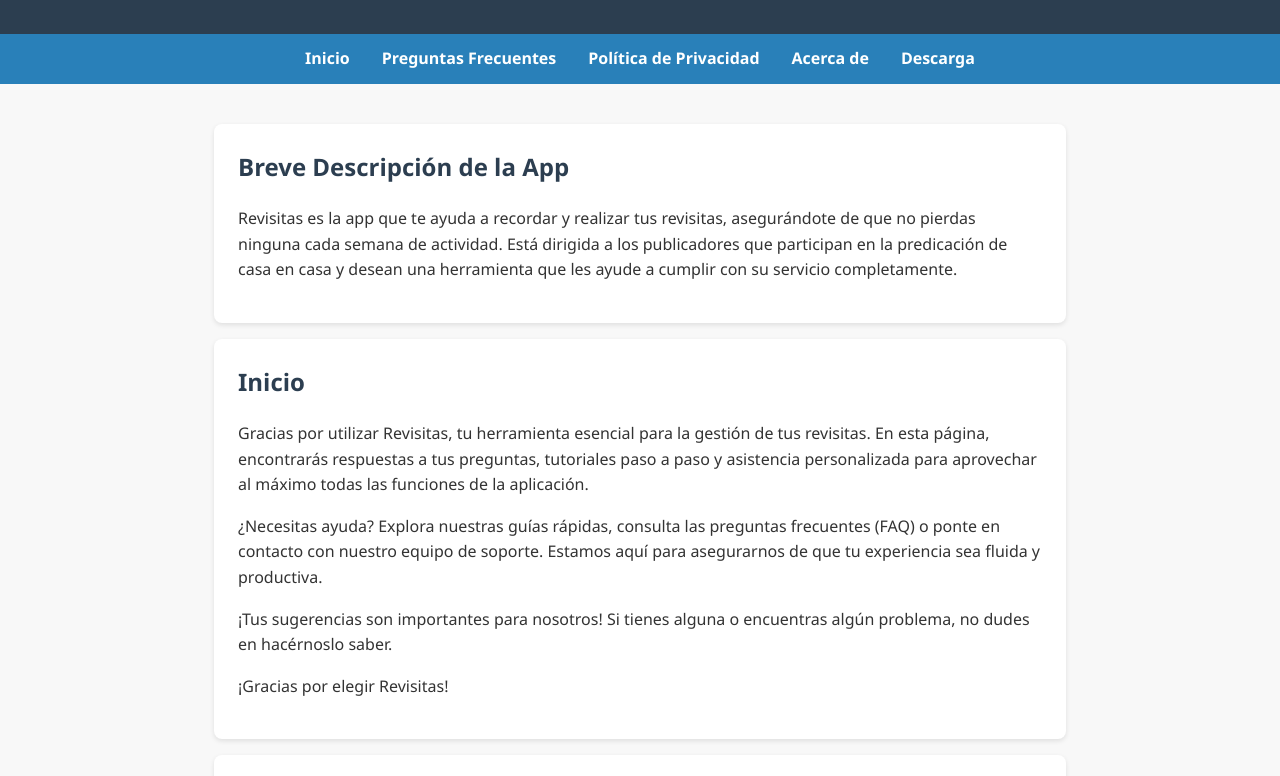
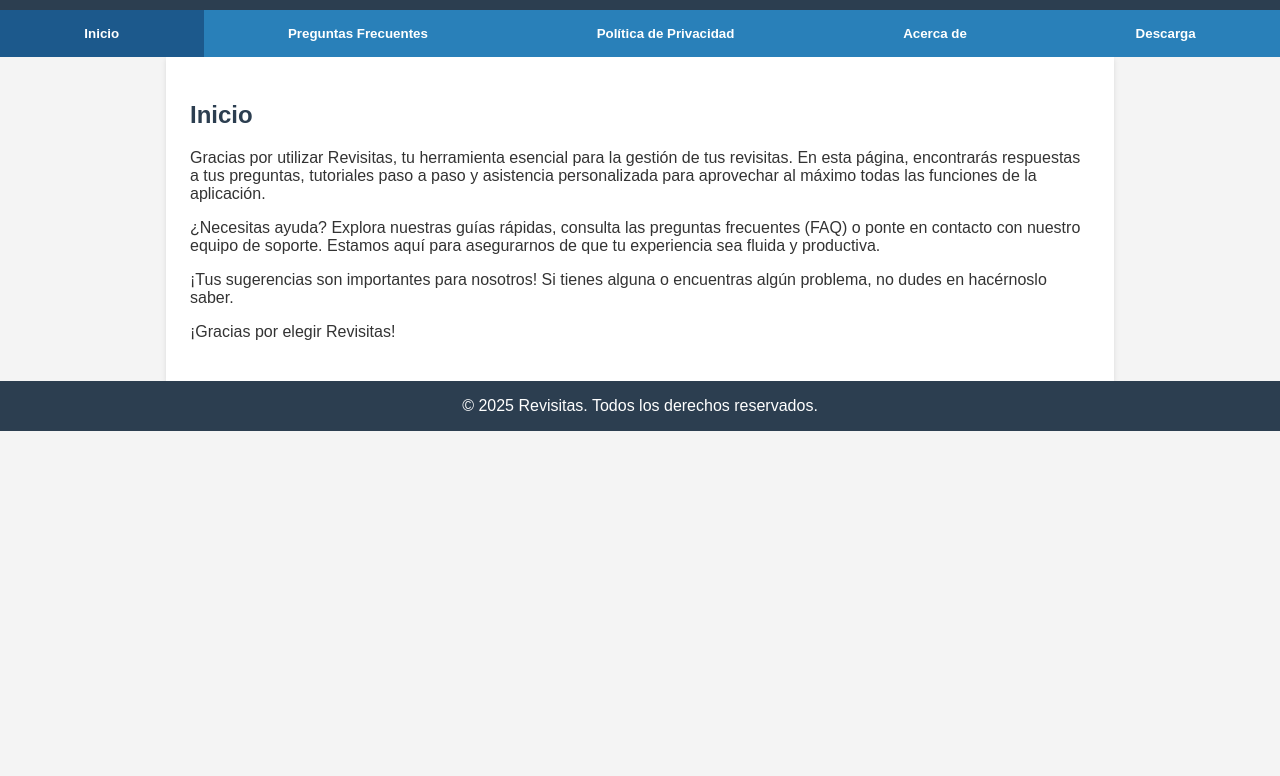
Before and after one commit to Codoflaco/revisitas, a plain HTML site: page index.html in a window 1280 px wide. Shown: the part 108-884 px from the top of the page. After the commit the page ends 800 px from the top, so only its background shows below. Drawn offline with Linux system fonts and the light colour scheme.

Commit message:
Update index.html

```diff
--- a/index.html
+++ b/index.html
@@ -2,93 +2,79 @@
 <html lang="es">
 <head>
   <meta charset="UTF-8" />
-  <meta name="viewport" content="width=device-width, initial-scale=1.0" />
+  <meta name="viewport" content="width=device-width, initial-scale=1.0"/>
   <title>Revisitas</title>
   <style>
     :root {
-      --primary-color: #2c3e50;
-      --accent-color: #2980b9;
-      --background-color: #f8f8f8;
-      --text-color: #333;
-    }
-
-    * {
-      box-sizing: border-box;
+      --primary: #2c3e50;
+      --accent: #2980b9;
+      --bg: #f4f4f4;
+      --text: #333;
     }
 
     body {
       margin: 0;
-      font-family: 'Segoe UI', sans-serif;
-      background-color: var(--background-color);
-      color: var(--text-color);
-      line-height: 1.6;
+      font-family: sans-serif;
+      background-color: var(--bg);
+      color: var(--text);
     }
 
     header {
-      background-color: var(--primary-color);
+      background: var(--primary);
       color: white;
-      padding: 1.5rem;
+      padding: 1.2rem;
       text-align: center;
     }
 
-    nav {
+    .tabs {
       display: flex;
       flex-wrap: wrap;
-      justify-content: center;
-      background-color: var(--accent-color);
+      justify-content: space-around;
+      background: var(--accent);
     }
 
-    nav a {
+    .tabs button {
+      flex: 1 1 auto;
+      padding: 1rem;
+      border: none;
+      background: var(--accent);
       color: white;
-      padding: 0.75rem 1rem;
-      text-decoration: none;
       font-weight: bold;
-      text-align: center;
+      cursor: pointer;
     }
 
-    nav a:hover {
-      background-color: #1f5f8b;
-    }
-
-    main {
-      max-width: 900px;
-      margin: auto;
-      padding: 1.5rem;
+    .tabs button.active {
+      background: #1c598c;
     }
 
     section {
-      background-color: white;
-      margin: 1rem 0;
+      display: none;
       padding: 1.5rem;
-      border-radius: 8px;
+      background: white;
+      max-width: 900px;
+      margin: auto;
       box-shadow: 0 2px 5px rgba(0,0,0,0.1);
     }
 
+    section.active {
+      display: block;
+    }
+
     h2 {
-      color: var(--primary-color);
-      margin-top: 0;
+      color: var(--primary);
     }
 
     footer {
-      background-color: var(--primary-color);
+      background: var(--primary);
       color: white;
       text-align: center;
       padding: 1rem;
-      font-size: 0.9rem;
     }
 
     @media (max-width: 600px) {
-      nav a {
-        flex: 1 1 100%;
-        padding: 1rem;
-      }
-
-      main {
-        padding: 1rem;
-      }
-
-      section {
-        padding: 1rem;
+      .tabs button {
+        font-size: 0.85rem;
+        padding: 0.8rem;
       }
     }
   </style>
@@ -96,24 +82,18 @@
 <body>
 
 <header>
-  <h1>Nombre de tu App: Revisitas.</h1>
+  <h1>Revisitas</h1>
 </header>
 
-<nav>
-  <a href="#inicio">Inicio</a>
-  <a href="#faq">Preguntas Frecuentes</a>
-  <a href="#privacidad">Política de Privacidad</a>
-  <a href="#acerca">Acerca de</a>
-  <a href="#descarga">Descarga</a>
-</nav>
+<div class="tabs">
+  <button class="tab-button active" onclick="openTab('inicio')">Inicio</button>
+  <button class="tab-button" onclick="openTab('faq')">Preguntas Frecuentes</button>
+  <button class="tab-button" onclick="openTab('privacidad')">Política de Privacidad</button>
+  <button class="tab-button" onclick="openTab('acerca')">Acerca de</button>
+  <button class="tab-button" onclick="openTab('descarga')">Descarga</button>
+</div>
 
-<main>
-  <section id="descripcion">
-    <h2>Breve Descripción de la App</h2>
-    <p>Revisitas es la app que te ayuda a recordar y realizar tus revisitas, asegurándote de que no pierdas ninguna cada semana de actividad. Está dirigida a los publicadores que participan en la predicación de casa en casa y desean una herramienta que les ayude a cumplir con su servicio completamente.</p>
-  </section>
-
-  <section id="inicio">
+<section id="inicio" class="tab-content active">
   <h2>Inicio</h2>
   <p>Gracias por utilizar Revisitas, tu herramienta esencial para la gestión de tus revisitas. En esta página, encontrarás respuestas a tus preguntas, tutoriales paso a paso y asistencia personalizada para aprovechar al máximo todas las funciones de la aplicación.</p>
   <p>¿Necesitas ayuda? Explora nuestras guías rápidas, consulta las preguntas frecuentes (FAQ) o ponte en contacto con nuestro equipo de soporte. Estamos aquí para asegurarnos de que tu experiencia sea fluida y productiva.</p>
@@ -121,79 +101,71 @@
   <p>¡Gracias por elegir Revisitas!</p>
 </section>
 
-  <section id="faq">
-    <h2>Preguntas Frecuentes (FAQ)</h2>
+<section id="faq" class="tab-content">
+  <h2>Preguntas Frecuentes</h2>
   <p><strong>¿Cómo añado una nueva persona o contacto en Revisitas?</strong><br>
   En la página de inicio haz clic en el botón añadir “+” que se encuentra en la esquina superior derecha, llena los datos de tu revisita. Por lo menos debes ingresar Nombre Apellido y Dirección. En la dirección incluye: Calle, Número, Colonia y Ciudad, para que el localizador pueda ubicarlo en el mapa. Para guardar la revisita haz clic en el botón de guardar ubicado en la esquina superior derecha de la pantalla.</p>
-
   <p><strong>¿Cómo configuro la frecuencia de las "revisitas"?</strong><br>
   Cada que ingreses una revisita selecciona la fecha y la hora en que planeas hacerla. Cuando la hagas, entra y actualiza las notas y cambia la fecha y la hora para la siguiente vez que la harás.</p>
-
   <p><strong>¿Qué sucede si me salto una visita programada?</strong><br>
   La aplicación te indicará con un círculo rojo que la fecha en que debías haber hecho la revisita ya pasó. Edita el contacto y reprograma la revisita ingresando una fecha y hora nuevas.</p>
-
   <p><strong>¿Cómo puedo editar la información de un contacto?</strong><br>
   En la pantalla de inicio haz clic en el contacto que deseas editar. Se abrira una pantalla con todos los datos del contacto. Haz clic en el botón de editar (el lápiz) ubicado en la esquina superior derecha. La pantalla cambiará al modo de edición. Haz los cambios que desees. Has click en el botón de guardar ubicado en la esquina superior derecha. Ahora puedes regresar a la pantalla inicial.</p>
-
   <p><strong>¿Revisitas sincroniza datos entre diferentes dispositivos?</strong><br>
   No hace una sincronización automática pero si permite guardar las revisitas en un archivo, el cual puedes transferir a otro dispositivo con la aplicación instalada y hacer una restauración de los contactos desde el archivo transferido.</p>
-
   <p><strong>¿La app funciona sin conexión a internet?</strong><br>
   Si. Solo no podrás ver la ubicación en el mapa de los contactos nuevos hasta que restablezcas la conexión a internet.</p>
-
   <p><strong>¿Es Revisitas gratuita? ¿Tiene compras dentro de la app?</strong><br>
   Revisitas es gratuita y no tiene compras en línea.</p>
-
   <p><strong>¿Cómo puedo obtener soporte técnico o reportar un problema?</strong><br>
-    Puedes enviar tu solicitud  al correo del desarrollador: <br>
+  Puedes enviar tu solicitud  al correo del desarrollador:<br>
   developer@sitiodeejemplo.com</p>
 </section>
 
-  <section id="privacidad">
+<section id="privacidad" class="tab-content">
   <h2>Política de Privacidad</h2>
   <p><strong>Última actualización:44 de junio de 2025</strong></p>
   <p>En Revisitas, valoramos tu privacidad y nos comprometemos a proteger tus datos personales. Esta política explica cómo manejamos la información dentro de nuestra aplicación.</p>
-
   <p><strong>1. Recopilación y Uso de Datos</strong><br>
-    No recopilamos ni almacenamos información personal. La aplicación no recaba datos del usuario ni accede a la información que gestionas dentro de ella.
-    Los datos de contactos se guardan únicamente en tu dispositivo. Tú tienes el control total sobre esta información, y la app no la transmite a servidores externos ni a terceros.
-    La ubicación de los contactos se muestra en mapas, pero estos datos no son recopilados ni almacenados por la app. La funcionalidad de mapas utiliza servicios externos (como Google Maps o Apple Maps), los cuales pueden tener sus propias políticas de privacidad.</p>
-
+  No recopilamos ni almacenamos información personal. La aplicación no recaba datos del usuario ni accede a la información que gestionas dentro de ella...</p>
   <p><strong>2. Permisos de la Aplicación</strong><br>
-    Revisitas puede solicitar los siguientes permisos para su correcto funcionamiento:
-    Acceso a contactos: Solo para gestionar y mostrar la información dentro de la app. No se comparte con nosotros ni con terceros.
-    Ubicación (opcional): Únicamente para mostrar direcciones en el mapa. No se almacena ni se envía a nuestros servidores.</p>
-
+  Revisitas puede solicitar los siguientes permisos para su correcto funcionamiento...</p>
   <p><strong>3. Seguridad de los Datos</strong><br>
-    Dado que la app no recopila ni almacena información personal, no hay riesgo de filtración de datos desde nuestros sistemas. Sin embargo, recomendamos proteger tu dispositivo con contraseñas seguras y mantenerlo actualizado.</p>
-
+  Dado que la app no recopila ni almacena información personal...</p>
   <p><strong>4. Cambios en esta Política</strong><br>
-    Nos reservamos el derecho de actualizar esta política ocasionalmente. Cualquier cambio será notificado dentro de la aplicación.</p>
-
+  Nos reservamos el derecho de actualizar esta política ocasionalmente...</p>
   <p><strong>5. Contacto</strong><br>
-    Si tienes preguntas sobre esta política o el manejo de datos en [Nombre de la App], contáctanos en:<br>
-    📧developer@sitiodeejemplo.com<br>
-    🌐www.sitiodeejemplo.com</p>
-
-    <p>Gracias por confiar en Revisitas.<br>
-    Tu privacidad es nuestra prioridad.<br>
-    🔹 El equipo de Revisitas</p>
+  📧plamaco@google.com<br>
+  🌐codoflaco.github.io/revisitas</p>
+  <p>Gracias por confiar en Revisitas. Tu privacidad es nuestra prioridad.<br>🔹 El equipo de Revisitas</p>
 </section>
 
-  <section id="acerca">
+<section id="acerca" class="tab-content">
   <h2>Acerca de</h2>
   <p>Revisitas es una aplicación desarrollada con el único propósito de proporcionar al usuario un herramienta para facilitar su labor como publicador, no tiene ninguna relación con la organización de los Testigos de Jehová, es una labor por iniciativa del desarrollador sin ningún interés económico o de otra índole.</p>
 </section>
 
-  <section id="descarga">
+<section id="descarga" class="tab-content">
   <h2>Descarga</h2>
   <p>[enlace a la app store]</p>
 </section>
-</main>
 
 <footer>
   &copy; 2025 Revisitas. Todos los derechos reservados.
 </footer>
 
+<script>
+  function openTab(tabId) {
+    const tabs = document.querySelectorAll('.tab-content');
+    const buttons = document.querySelectorAll('.tab-button');
+
+    tabs.forEach(tab => tab.classList.remove('active'));
+    buttons.forEach(btn => btn.classList.remove('active'));
+
+    document.getElementById(tabId).classList.add('active');
+    event.currentTarget.classList.add('active');
+  }
+</script>
+
 </body>
 </html>
```
Lines whose indentation alone changed are shown as unchanged.
